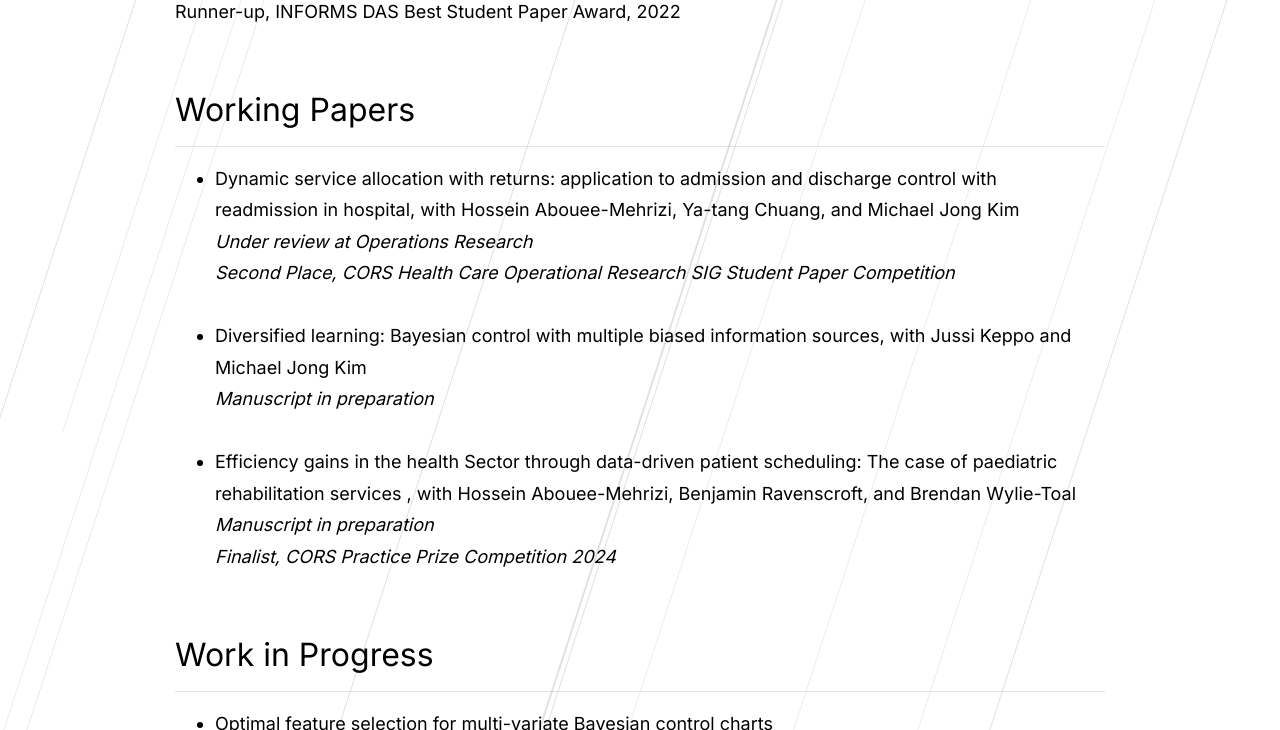
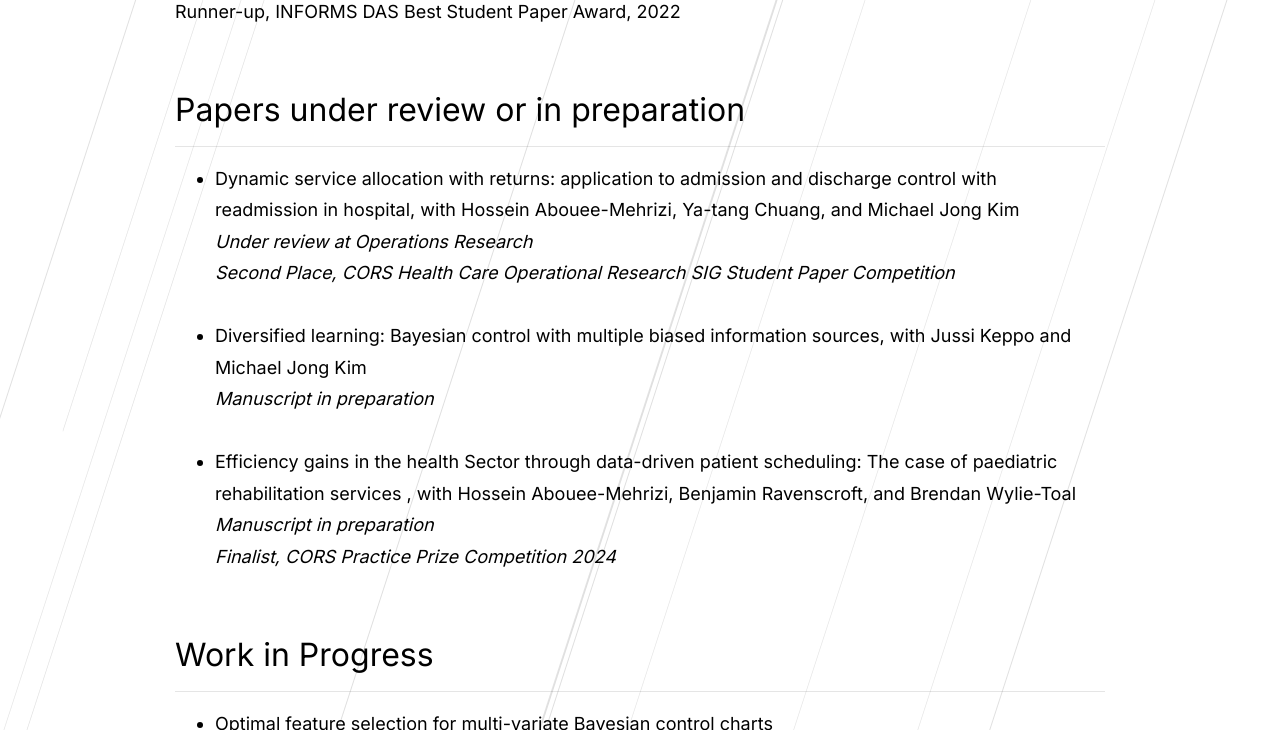
Before and after one commit to xyz2023ca/xyz2023ca.github.io, a Jekyll site: the page built from _pages/publications.md, in a window 1280 px wide and 900 px high, scrolled down 695 px, cut to the strip 170-900 px from the top of the window. Built offline with Jekyll 4.4.1, drawn with Linux system fonts in a browser that asks for light colours; comment, search, counter and statistics services are not loaded; a style sheet for code colours, icons or effects is not loaded.

Commit message:
Update publications.md

```diff
--- a/_pages/publications.md
+++ b/_pages/publications.md
@@ -28,7 +28,7 @@ Runner-up, INFORMS DAS Best Student Paper Award, 2022
 
 
 <div class="working-papers">
-    <h2>Working Papers</h2>
+    <h2> Papers under review or in preparation </h2>
   <hr>
       <ul>
         <li>
```
